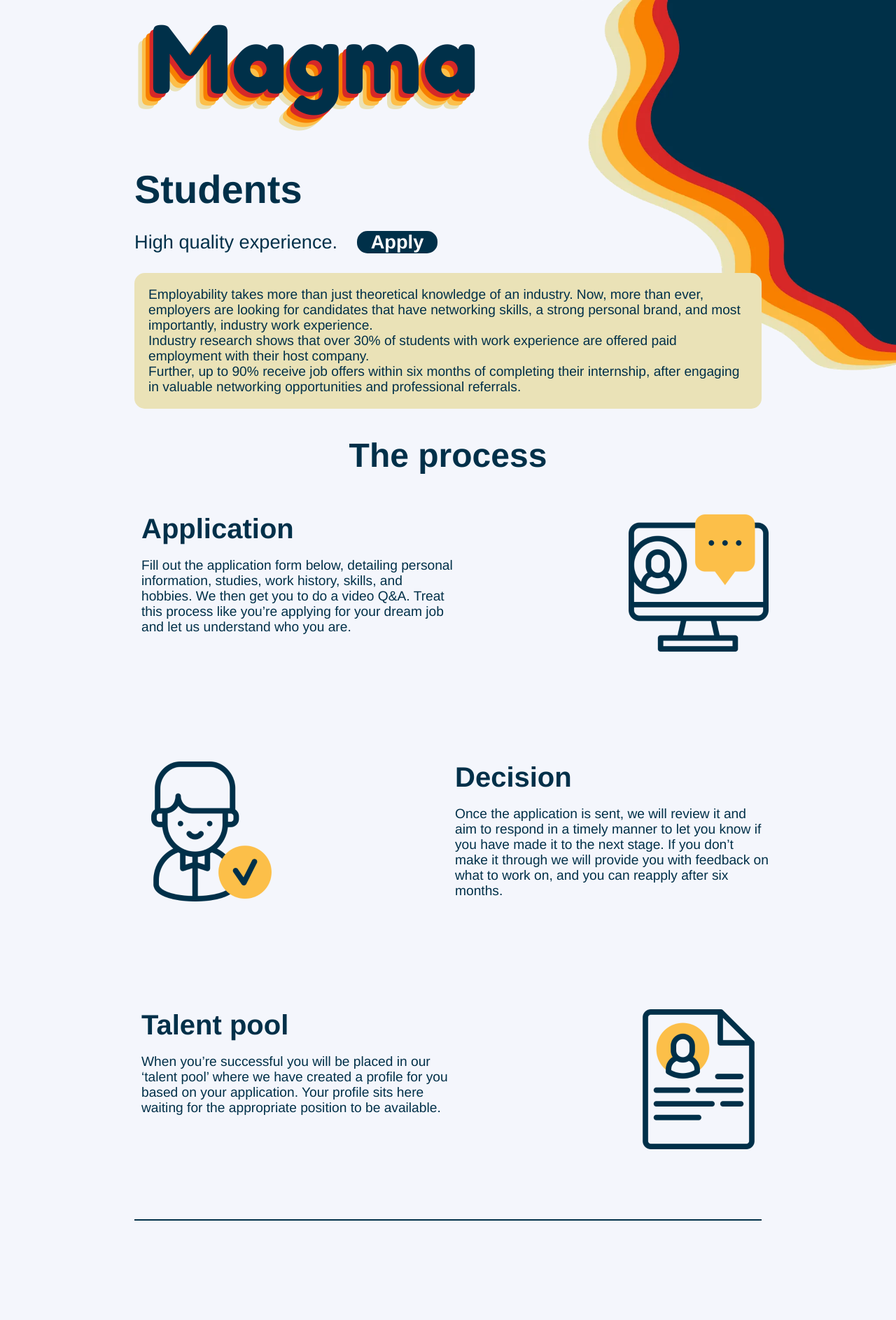
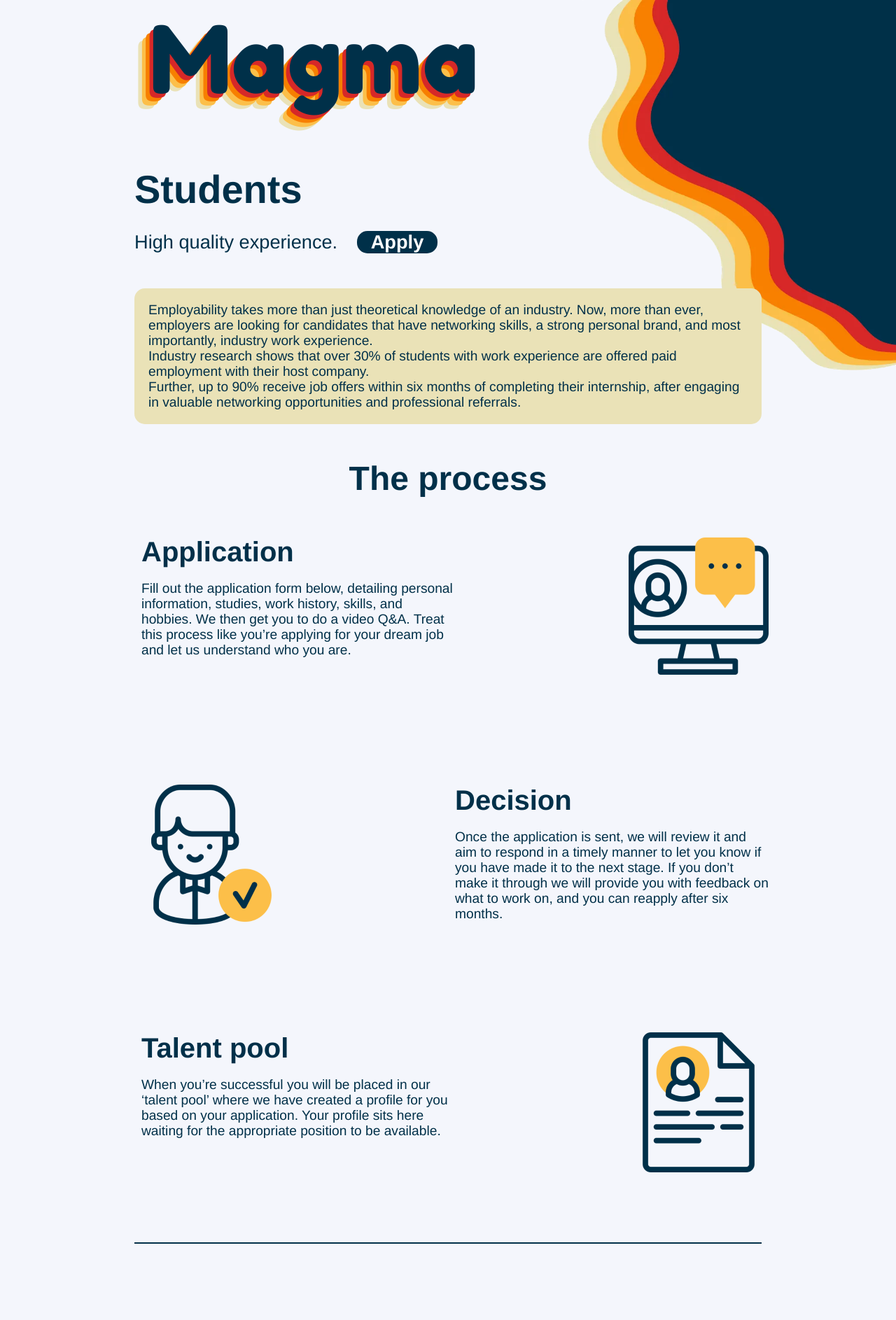
Before and after one commit to magma-recruiting/website, a Jekyll site: the page built from students.html, in a window 1280 px wide. Shown: the top 1886 px of the page at 70% size. Built offline with Jekyll 4.4.1, drawn with Linux system fonts in a browser that asks for light colours.

Commit message:
* Adjusted info page spacings

```diff
--- a/_layouts/info.html
+++ b/_layouts/info.html
@@ -5,7 +5,7 @@
 	<h2>{{ page.title }}</h2>
 	<p>{{ page.underline }} <a class="join" href="">{{ page.call_to_action }}</a></p>
 </div>
-<p id="selling-point">{{ page.selling_point }}</p>
+<p id="selling-point" class="call-out">{{ page.selling_point }}</p>
 <h2 id="the-process">The process</h2>
 <div>
 	{% for section in page.sections %}
@@ -23,5 +23,5 @@
 		{% endif %}
 	{% endfor %}
 </div>
-<p id="extra-text">{{ page.extra_text }}</p>
-<a class="join" href="">Join</a>
+<p id="extra-text" class="call-out">{{ page.extra_text }}</p>
+<a class="join" href="">{{ page.call_to_action }}</a>
--- a/_sass/info.scss
+++ b/_sass/info.scss
@@ -11,7 +11,7 @@
   width: 100%;
   padding: 10px;
   height: 200px;
-  margin-bottom: 20px;
+  margin-bottom: 40px;
   margin-top: 15%;
 
   &:first-child {
@@ -64,6 +64,7 @@
 }
 
 #the-process {
+  margin-top: 0;
   text-align: center;
   font-size: 3rem;
   margin-bottom: 20px;
@@ -85,10 +86,16 @@
   }
 }
 
-#selling-point, #extra-text {
+.call-out {
   background-color: #EAE2B7;
   padding: 20px;
   border-radius: 15px;
+  margin-top: 50px;
+  margin-bottom: 50px;
+}
+
+#selling-point {
+  //margin-top: 20px;
 }
 
 #extra-text {
```
